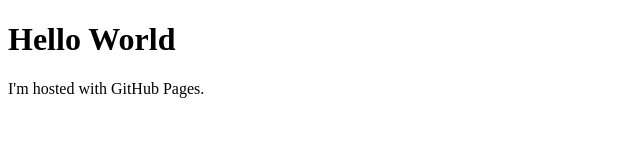
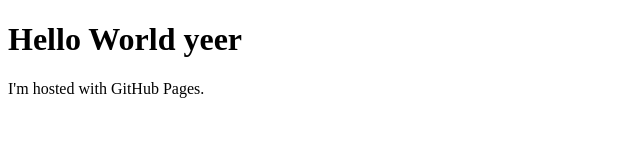
Before and after one commit to Ashfaaq10/ashfaaq.github.io, a plain HTML site: page index.html in a window 1280 px wide. Shown: the whole page, without its empty margins (0-640 px from the left). Drawn offline with Linux system fonts and the light colour scheme.

Commit message:
Update index.html
i update it

```diff
--- a/index.html
+++ b/index.html
@@ -1,7 +1,7 @@
 <!DOCTYPE html>
 <html>
 <body>
-<h1>Hello World</h1>
+<h1>Hello World yeer</h1>
 <p>I'm hosted with GitHub Pages.</p>
 </body>
 </html>
```
